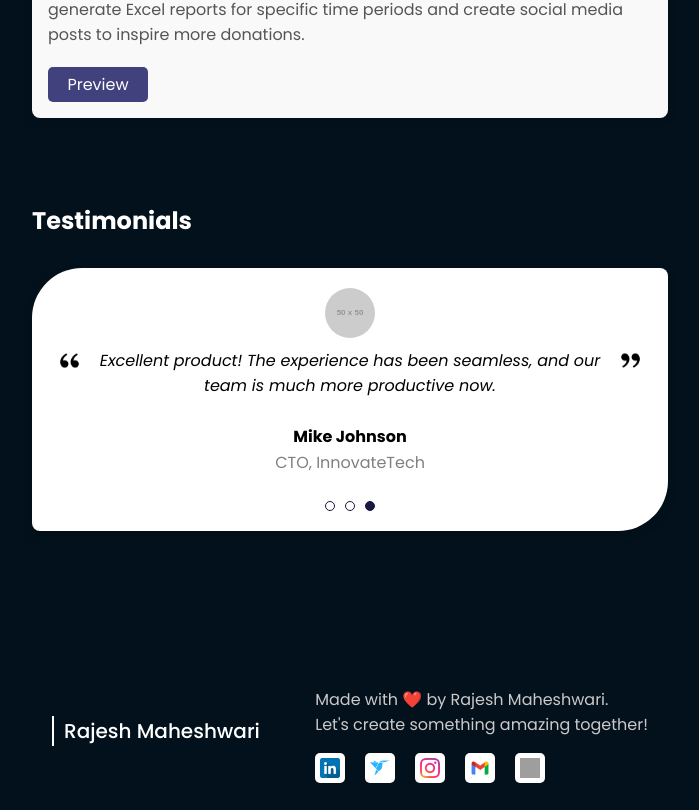
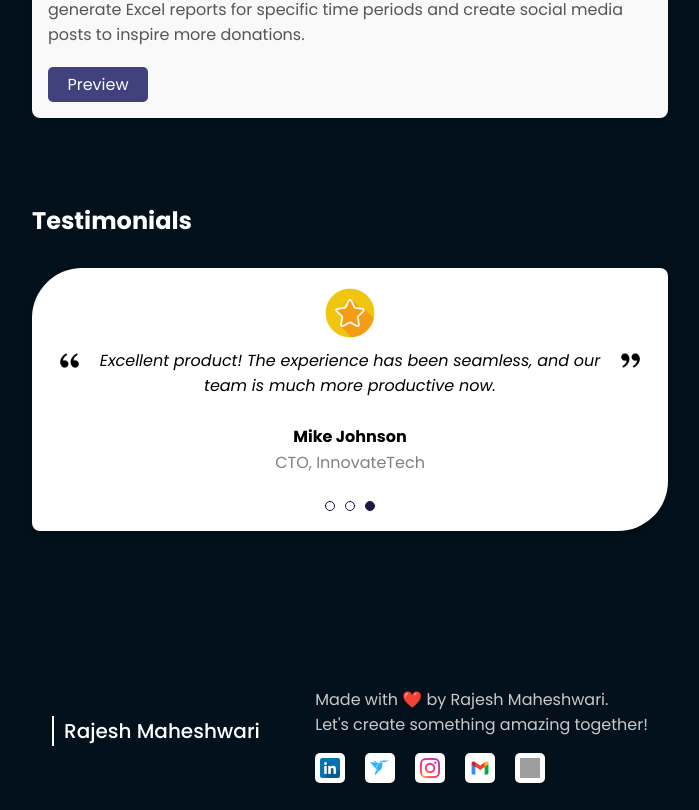
Before and after one commit to rajeshmaheshwarii/portfolio, a Next.js app: page / in a window 1280 px wide. Shown: the part 3858-4668 px from the top of the page, without its empty margins (290-989 px from the left). Built offline with nearby package versions, Linux system fonts and the light colour scheme; grey boxes are pictures that could not be loaded.

Commit message:
fix build issue

```diff
--- a/src/components/Footer/Footer.jsx
+++ b/src/components/Footer/Footer.jsx
@@ -9,7 +9,7 @@ const Footer = () => {
             <h2>Rajesh Maheshwari</h2>
         </div>
         <div className="social" data-aos="fade-up" data-aos-duration="1000">
-         <p>Made with ❤️ by Rajesh Maheshwari.<br/> Let's create something amazing together!</p>
+         <p>Made with ❤️ by Rajesh Maheshwari.<br/> Let&apos;s create something amazing together!</p>
          <div className="social-icon" data-aos="fade-up" data-aos-duration="1200">
          {socialMedia.map((item, index) => (
             <a key={index} href={item.link} target="_blank">
--- a/src/components/Hero/Hero.jsx
+++ b/src/components/Hero/Hero.jsx
@@ -17,7 +17,7 @@ export const Hero = () => {
         />
       </div>
       <div className="heading">
-        <h2>Hey, I'm Rajesh</h2>
+        <h2>Hey, I&apos;m Rajesh</h2>
         <p>Frontend Developer</p>
       </div>
       <div className="description">
--- a/src/components/Testimonial/Testimonial.jsx
+++ b/src/components/Testimonial/Testimonial.jsx
@@ -9,21 +9,21 @@ const Testimonial = () => {
 
   const testimonials = [
     {
-      logo: "https://via.placeholder.com/50",
+      logo: "/rating.png",
       name: "John Doe",
       designation: "CEO, Example Company",
       message:
         "This product has changed the way we work! Highly recommend it to anyone looking to boost productivity.",
     },
     {
-      logo: "https://via.placeholder.com/50",
+      logo: "/rating.png",
       name: "Jane Smith",
       designation: "Marketing Director, XYZ Corp",
       message:
         "A game-changer for our team. The support is exceptional and the results are even better.",
     },
     {
-      logo: "https://via.placeholder.com/50",
+      logo: "/rating.png",
       name: "Mike Johnson",
       designation: "CTO, InnovateTech",
       message:
@@ -48,10 +48,12 @@ const Testimonial = () => {
         {/* Testimonial Card */}
         <div className="testimonial-card" data-aos="fade-up">
           <div className="testimonial-content">
-            <img
+            <Image
               src={testimonials[currentIndex].logo}
               alt="author"
               className="author-img"
+              width={1000}
+              height={1000}
             />
             <div className="testimonial-text">
               <Image
--- a/src/components/Testimonial/testimonial.css
+++ b/src/components/Testimonial/testimonial.css
@@ -19,6 +19,8 @@
 .author-img {
     border-radius: 50%;
     margin-bottom: 10px;
+    height: 50px;
+    width: 50px;
 }
 
 .testimonial-text {
```
Also changed, not shown: public/rating.png (added).
